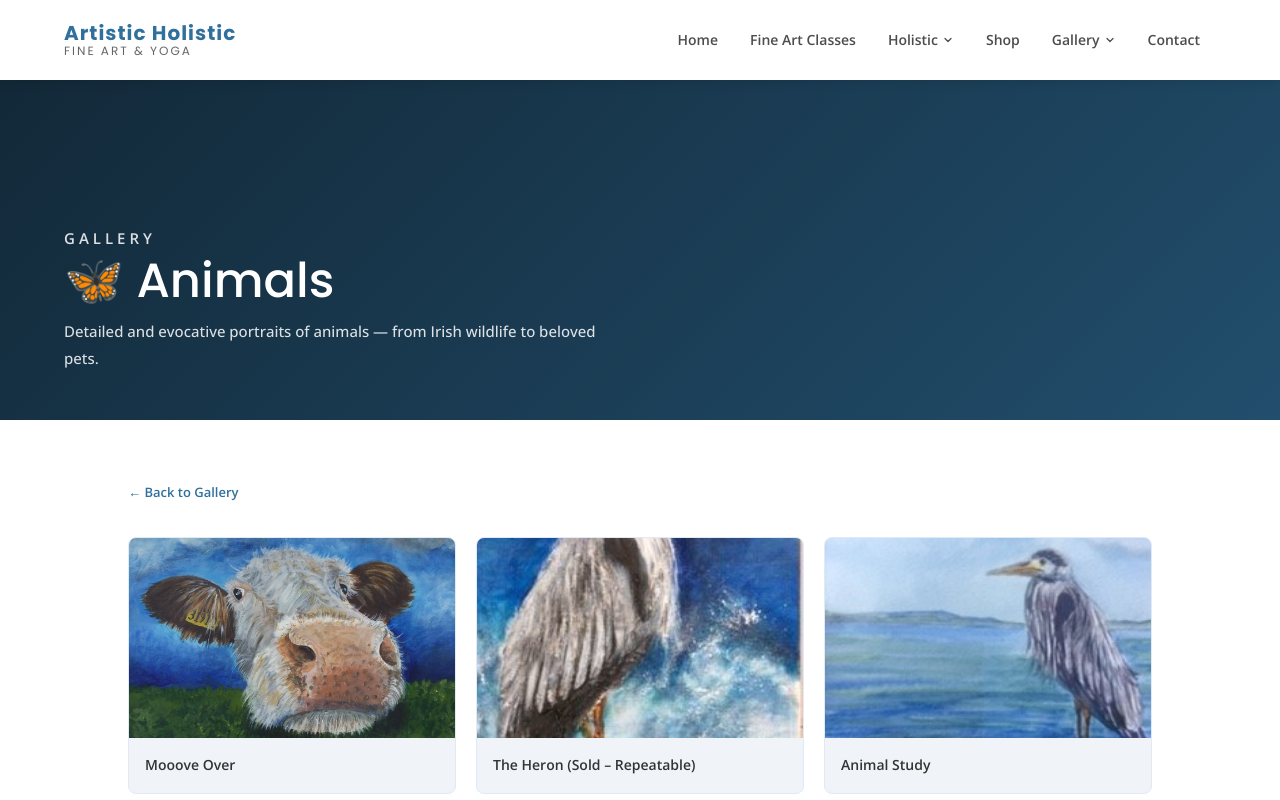
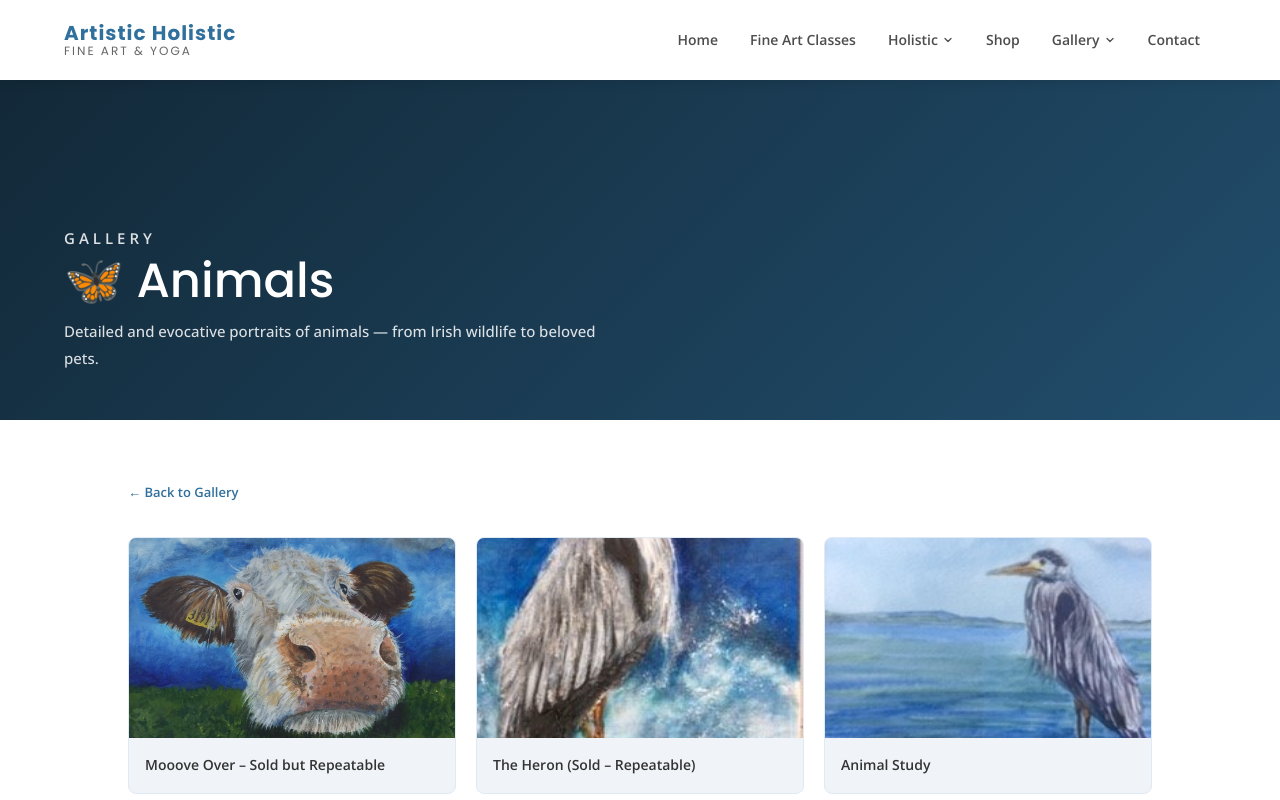
Before and after one commit to john25kelly/artistic-holistic, a React (Create React App) app: page /gallery/animals in a window 1280 px wide. Shown: the top 800 px of the page. Built offline with nearby package versions, Linux system fonts and the light colour scheme.

Commit message:
Update Mooove Over title to include Sold but Repeatable

```diff
--- a/src/pages/GalleryCategory.jsx
+++ b/src/pages/GalleryCategory.jsx
@@ -67,7 +67,7 @@ const categoryData = {
     heroClass: 'page-hero--gallery',
     description: 'Detailed and evocative portraits of animals — from Irish wildlife to beloved pets.',
     items: [
-      { id: 1, title: 'Mooove Over',                    image: `${pub}/images/gallery/animals/moove.jpg` },
+      { id: 1, title: 'Mooove Over – Sold but Repeatable', image: `${pub}/images/gallery/animals/moove.jpg` },
       { id: 2, title: 'The Heron (Sold – Repeatable)', image: `${pub}/images/gallery/animals/the-heron.jpg` },
       { id: 3, title: 'Animal Study',                   image: `${pub}/images/gallery/animals/animals-3.jpg` },
       { id: 4, title: 'Animal Study II',                image: `${pub}/images/gallery/animals/animals-4.jpg` },
--- a/src/pages/Shop.jsx
+++ b/src/pages/Shop.jsx
@@ -14,7 +14,7 @@ const products = [
   { id: 6,  title: 'Look What I Nearly Mist.',                  price: '360.00', badge: 'Painting', image: `${pub}/images/shop/look-what-i-nearly-mist.jpg` },
   { id: 7,  title: 'The Wave – SOLD but Repeatable',            price: null,     sold: true,  badge: 'Painting', image: `${pub}/images/shop/the-wave.jpg` },
   { id: 8,  title: '34 : We Are Sailing',                       price: '190.00', badge: 'Painting', image: `${pub}/images/shop/we-are-sailing.png` },
-  { id: 9,  title: 'Mooove Over',                               price: '300.00', badge: 'Painting', image: `${pub}/images/shop/mooove-over.jpg` },
+  { id: 9,  title: 'Mooove Over – Sold but Repeatable',         price: '300.00', badge: 'Painting', image: `${pub}/images/shop/mooove-over.jpg` },
   { id: 10, title: '30 : The Old Building',                     price: '250.00', badge: 'Painting', image: `${pub}/images/shop/the-old-building.jpg` },
   { id: 11, title: '57 : Water Lillies',                        price: '150.00', badge: 'Painting', image: `${pub}/images/shop/water-lillies.jpg` },
   { id: 12, title: '26 : The Laneway – Limited Edition Print',  price: '70.00',  badge: 'Print',    image: `${pub}/images/shop/the-laneway.jpg` },
```
